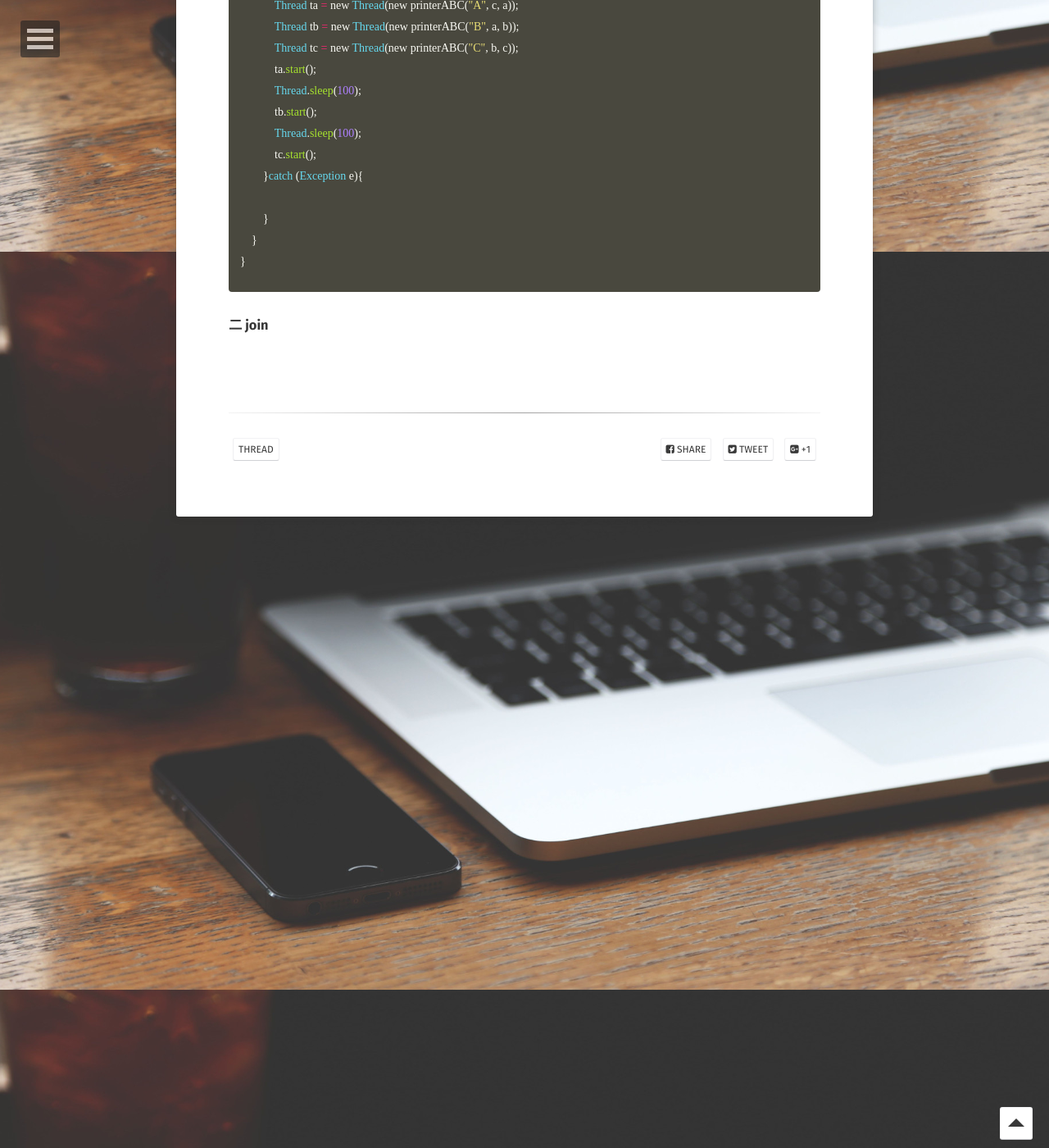
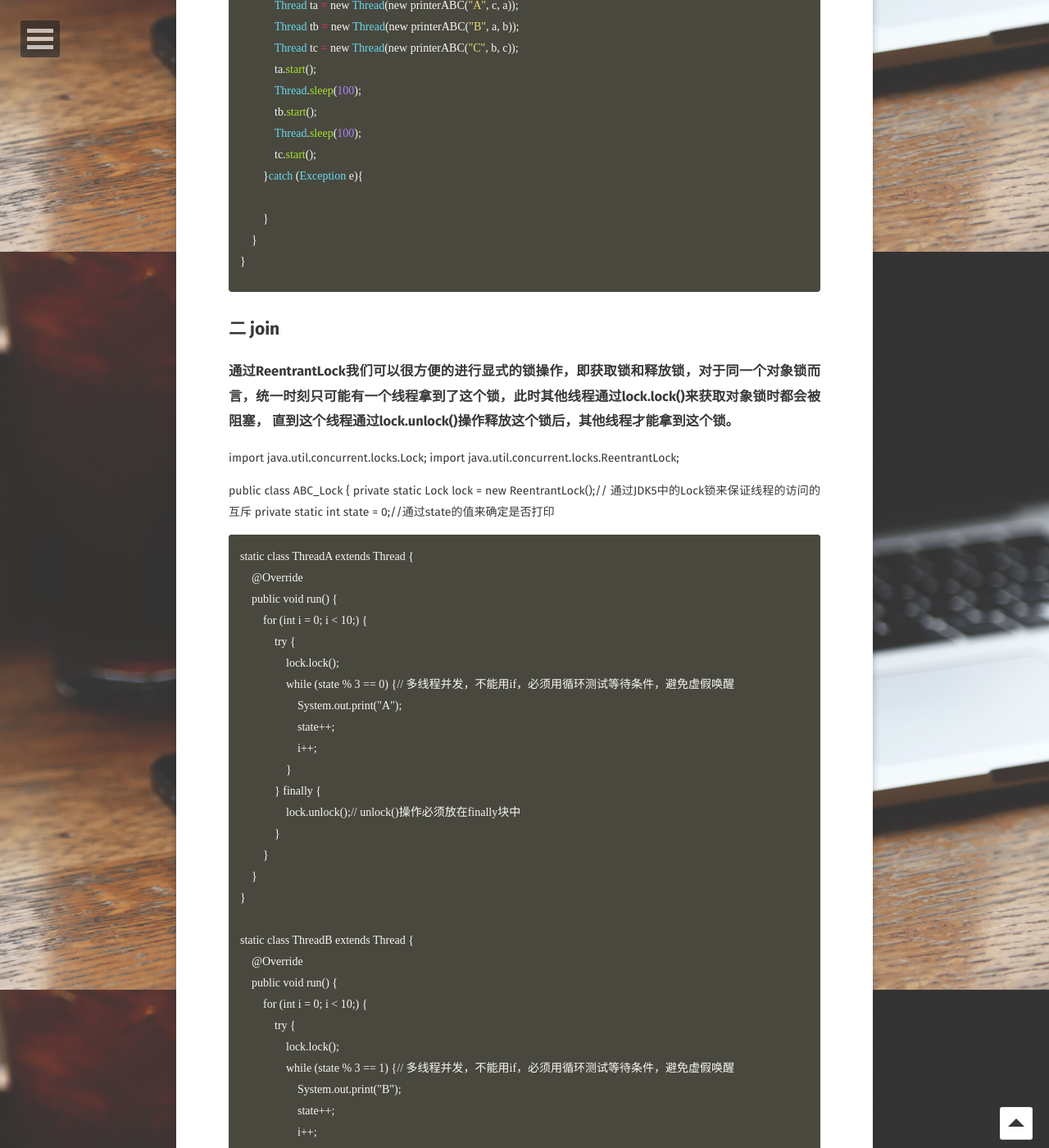
Before and after one commit to foreachlife/foreachlife.github.io, a Jekyll site: the page built from _posts/2018-11-5-thread-1.markdown, in a window 1280 px wide and 1400 px high, scrolled down 2393 px. Shown: the whole window at 82% size. Built offline with Jekyll 4.4.1, drawn with Linux system fonts in a browser that asks for light colours; some web fonts are replaced; comment, search, counter and statistics services are not loaded; some of the changed text lies outside the part shown.

Commit message:
add thread lock print abc

```diff
--- a/_posts/2018-11-5-thread-1.markdown
+++ b/_posts/2018-11-5-thread-1.markdown
@@ -86,8 +86,77 @@ public class printerABC implements Runnable {
 {% endhighlight ruby %}
 
 
-<h3>二  join</h3>
+<h2>二  join</h2>
+<h3>通过ReentrantLock我们可以很方便的进行显式的锁操作，即获取锁和释放锁，对于同一个对象锁而言，统一时刻只可能有一个线程拿到了这个锁，此时其他线程通过lock.lock()来获取对象锁时都会被阻塞，
+直到这个线程通过lock.unlock()操作释放这个锁后，其他线程才能拿到这个锁。</h3>
 
+ import java.util.concurrent.locks.Lock;
+import java.util.concurrent.locks.ReentrantLock;
+
+public class ABC_Lock {
+    private static Lock lock = new ReentrantLock();// 通过JDK5中的Lock锁来保证线程的访问的互斥
+    private static int state = 0;//通过state的值来确定是否打印
+
+    static class ThreadA extends Thread {
+        @Override
+        public void run() {
+            for (int i = 0; i < 10;) {
+                try {
+                    lock.lock();
+                    while (state % 3 == 0) {// 多线程并发，不能用if，必须用循环测试等待条件，避免虚假唤醒
+                        System.out.print("A");
+                        state++;
+                        i++;
+                    }
+                } finally {
+                    lock.unlock();// unlock()操作必须放在finally块中
+                }
+            }
+        }
+    }
+
+    static class ThreadB extends Thread {
+        @Override
+        public void run() {
+            for (int i = 0; i < 10;) {
+                try {
+                    lock.lock();
+                    while (state % 3 == 1) {// 多线程并发，不能用if，必须用循环测试等待条件，避免虚假唤醒
+                        System.out.print("B");
+                        state++;
+                        i++;
+                    }
+                } finally {
+                    lock.unlock();// unlock()操作必须放在finally块中
+                }
+            }
+        }
+    }
+
+    static class ThreadC extends Thread {
+        @Override
+        public void run() {
+            for (int i = 0; i < 10;) {
+                try {
+                    lock.lock();
+                    while (state % 3 == 2) {// 多线程并发，不能用if，必须用循环测试等待条件，避免虚假唤醒
+                        System.out.print("C");
+                        state++;
+                        i++;
+                    }
+                } finally {
+                    lock.unlock();// unlock()操作必须放在finally块中
+                }
+            }
+        }
+    }
+
+    public static void main(String[] args) {
+        new ThreadA().start();
+        new ThreadB().start();
+        new ThreadC().start();
+    }
+}
 
 
 
--- a/robots.txt
+++ /dev/null
@@ -1,3 +0,0 @@
-# Allow crawling of all content
-User-agent: *
-Disallow:
```
